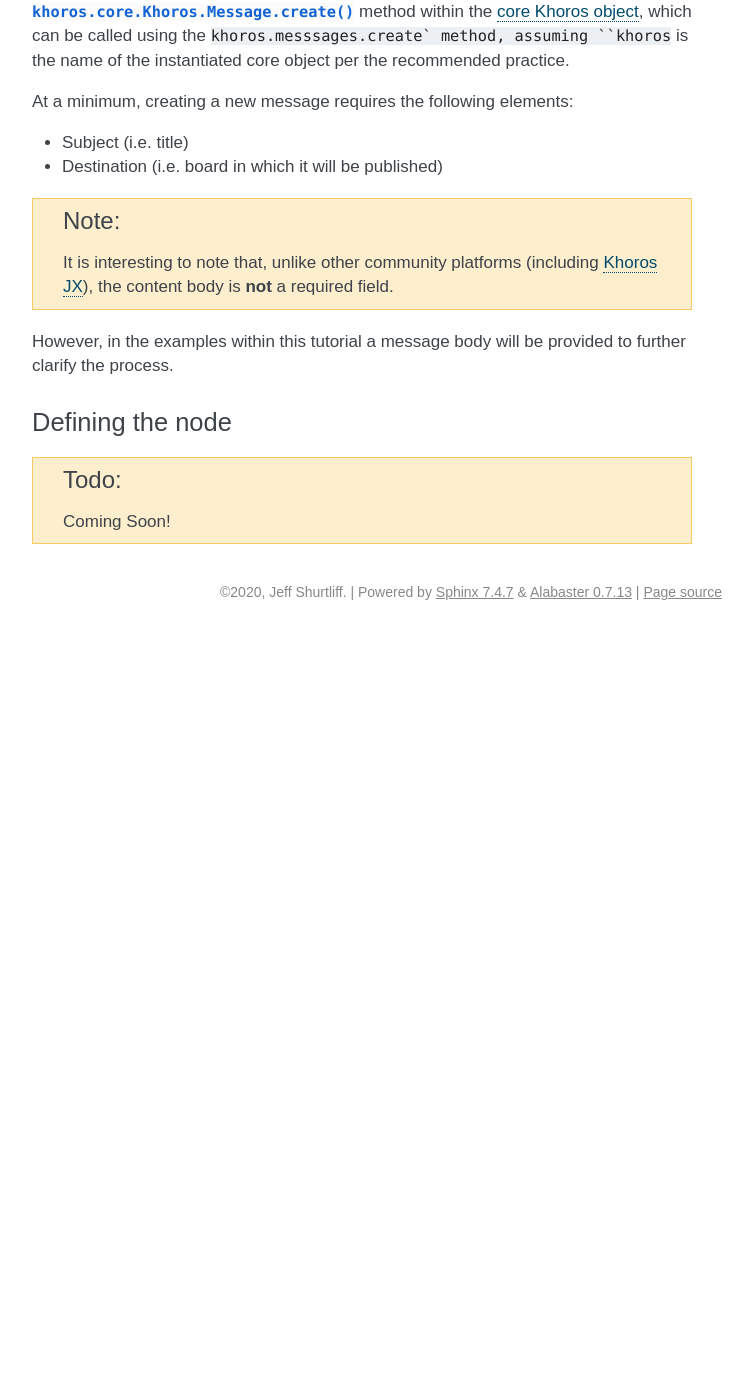
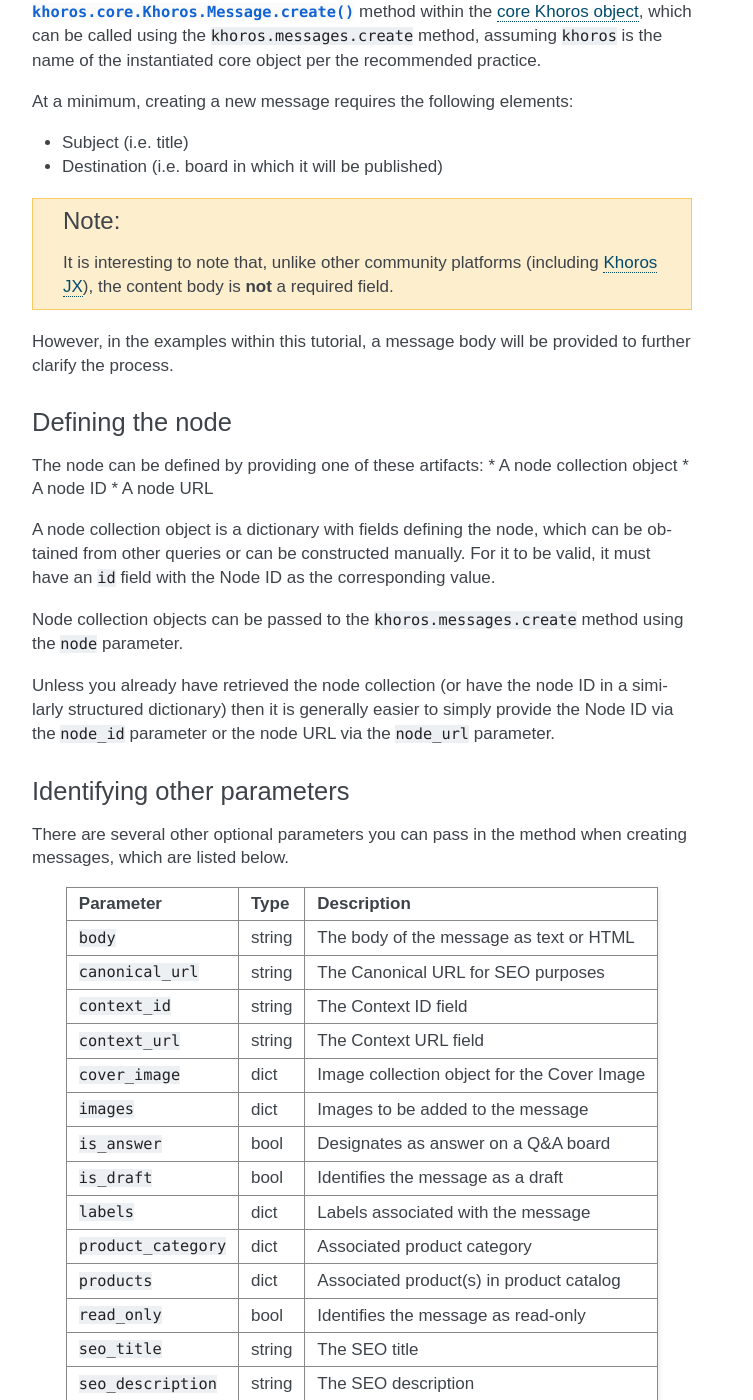
Before and after one commit to jeffshurtliff/khoros, a Sphinx documentation site: the page built from docs/messages.rst, in a window 1280 px wide and 1400 px high, scrolled down 2003 px. Shown: the whole window, without its empty margins (388-1141 px from the left). Built offline with Sphinx 7.4.7, drawn with Linux system fonts in a browser that asks for light colours; before the commit the page ends 2633 px from its top, so only the background shows below that; some of the changed text lies outside the part shown.

Commit message:
Finished the Creating New Messages section

```diff
--- a/docs/messages.rst
+++ b/docs/messages.rst
@@ -94,7 +94,7 @@ Creating new messages
 Creating new messages can be done using the
 :py:meth:`khoros.core.Khoros.Message.create` method within the
 :ref:`core Khoros object <introduction:Initializing a Khoros object instance>`,
-which can be called using the ``khoros.messsages.create` method, assuming
+which can be called using the ``khoros.messages.create`` method, assuming
 ``khoros`` is the name of the instantiated core object per the recommended practice.
 
 At a minimum, creating a new message requires the following elements:
@@ -106,9 +106,70 @@ At a minimum, creating a new message requires the following elements:
           (including `Khoros JX <https://khorosjx.rtfd.io>`_),
           the content body is **not** a required field.
 
-However, in the examples within this tutorial a message body will be provided
+However, in the examples within this tutorial, a message body will be provided
 to further clarify the process.
 
 Defining the node
 =================
-.. todo:: Coming Soon!
+The node can be defined by providing one of these artifacts:
+* A node collection object
+* A node ID
+* A node URL
+
+A node collection object is a dictionary with fields defining the node, which can be
+obtained from other queries or can be constructed manually. For it to be valid, it
+must have an ``id`` field with the Node ID as the corresponding value.
+
+Node collection objects can be passed to the ``khoros.messages.create`` method using
+the ``node`` parameter.
+
+Unless you already have retrieved the node collection (or have the node ID in a
+similarly structured dictionary) then it is generally easier to simply provide the
+Node ID via the ``node_id`` parameter or the node URL via the ``node_url`` parameter.
+
+Identifying other parameters
+============================
+There are several other optional parameters you can pass in the method when creating
+messages, which are listed below.
+
+==================== ====== ===========================================
+Parameter            Type   Description
+==================== ====== ===========================================
+``body``             string The body of the message as text or HTML
+``canonical_url``    string The Canonical URL for SEO purposes
+``context_id``       string The Context ID field
+``context_url``      string The Context URL field
+``cover_image``      dict   Image collection object for the Cover Image
+``images``           dict   Images to be added to the message
+``is_answer``        bool   Designates as answer on a Q&A board
+``is_draft``         bool   Identifies the message as a draft
+``labels``           dict   Labels associated with the message
+``product_category`` dict   Associated product category
+``products``         dict   Associated product(s) in product catalog
+``read_only``        bool   Identifies the message as read-only
+``seo_title``        string The SEO title
+``seo_description``  string The SEO description
+``tags``             dict   Tags associated with the message
+``teaser``           string Message teaser (used with blog articles)
+``topic``            dict   The root message associated with the post
+``videos``           dict   Videos uploaded to the message
+==================== ====== ===========================================
+
+Attachments
+-----------
+If you are including attachments with your message, you should use the
+``attachment_file_paths`` parameter to pass the absolute file path(s) to the
+attachment(s).
+
+
+Calling the method
+==================
+Calling the method is relatively easy once you have identified the parameters you wish
+to include, as demonstrated below.
+
+.. code-block:: python
+
+   subject = 'This is my first message'
+   body = '<h1>Hello World</h1>'
+   node_id = 'my-blog'
+   khoros.messages.create(subject=subject, body=body, node_id=node_id)
```
Also changed, not shown: other parts of docs/messages.rst (+2 -2 lines).
